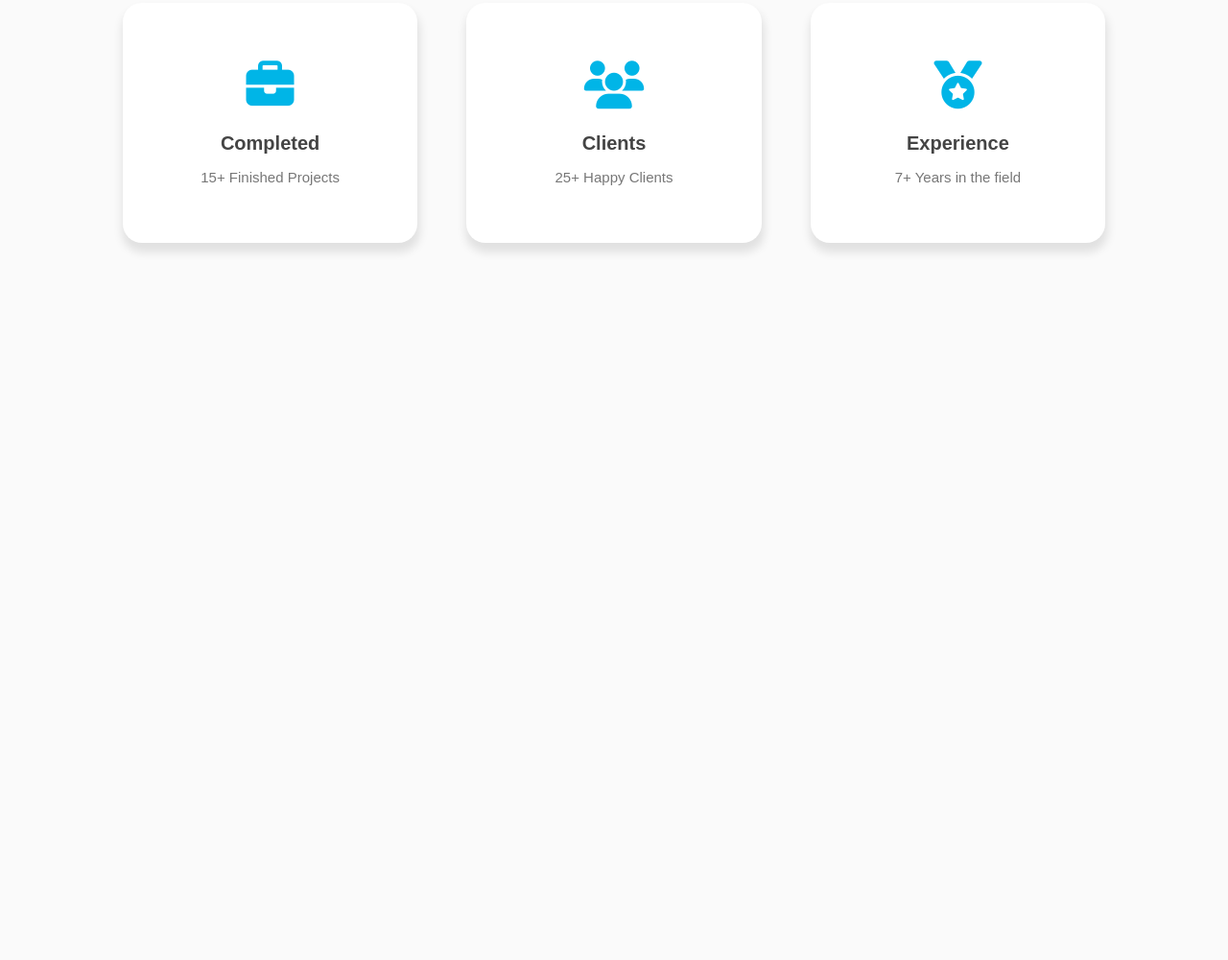
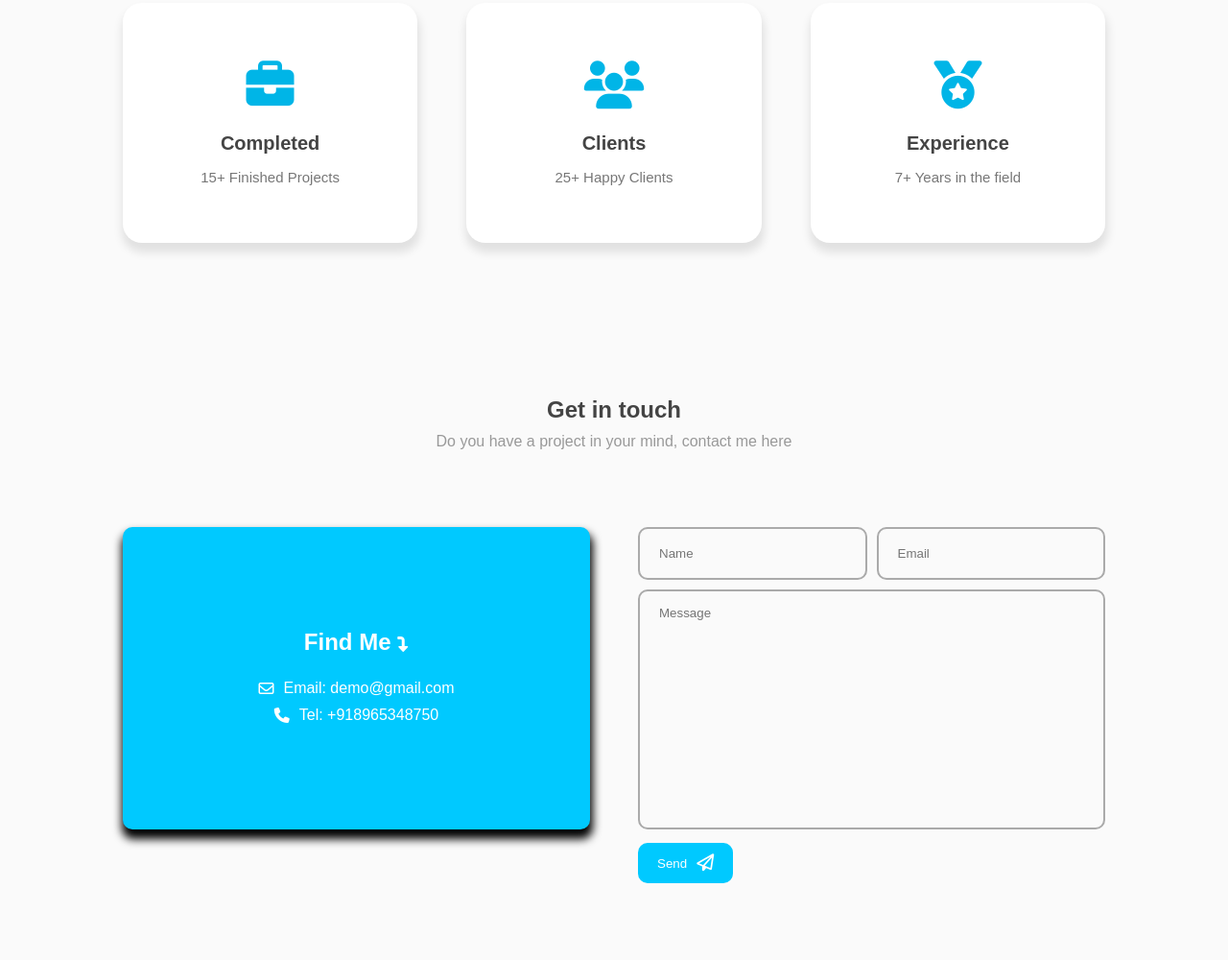
Before and after one commit to Soumya-Jagannath-Ojha/Frontend-Portfolio, a plain HTML site: page portfolio.html in a window 1280 px wide. Shown: the part 1471-2471 px from the top of the page at 96% size. Before the commit the page ends 1804 px from the top, so only its background shows below. Drawn offline with Linux system fonts and the light colour scheme.

Commit message:
contact section add

```diff
--- a/portfolio.css
+++ b/portfolio.css
@@ -362,3 +362,76 @@ h3{
   font-size: 15px;
   color: rgb(119, 119, 119);
 }
+.top-header > span{
+  color: rgb(153, 153, 153);
+}
+
+/* Contact section */
+.contact-info{
+  position: relative;
+  display: flex;
+  flex-direction: column;
+  justify-content: center;
+  align-items: center;
+  width: 100%;
+  height: 315px;
+  box-shadow: 1px 8px 10px 2px;
+  padding: 20px 30px;
+  background: var(--second-color);
+  border-radius: 10px;
+  overflow:hidden;
+}
+.contact-info > h2{
+  color: var(--color-white);
+  margin-bottom: 20px;
+}
+.contact-info > p{
+  display: flex;
+  align-items: center;
+  gap: 10px;
+  color: var(--color-white);
+  margin-block: 5px;
+}
+
+.form-control{
+  display: flex;
+  flex-direction: column;
+  gap: 10px;
+  width: 100%;
+}
+.form-inputs{
+  display: flex;
+  gap: 10px;
+  width: 100%;
+}
+.input-field{
+  width: 50%;
+  height: 55px;
+  background: transparent;
+  border: 2px solid #AAA;
+  border-radius: 10px;
+  padding-inline: 20px;
+  outline: none;
+}
+textarea{
+  width: 100%;
+  height: 250px;
+  background: transparent;
+  border: 2px solid #AAA;
+  border-radius: 10px;
+  padding: 15px 20px;
+  outline: none;
+  resize: none;
+
+}
+
+.form-button > .btn{
+  display: flex;
+  align-items: center;
+  justify-content: center;
+  background: var(--second-color);
+  color: var(--color-white);
+}
+.form-button i{
+  font-size: 18px;
+}
--- a/portfolio.html
+++ b/portfolio.html
@@ -175,6 +175,50 @@
                 </div>
             </section>
 
+            <!------ CONTACT BOX ------>
+            <section class="section" id="contact">
+                <div class="top-header">
+                    <h1>Get in touch</h1>
+                    <span>Do you have a project in your mind, contact me here</span>
+                </div>
+                <div class="row">
+                    <div class="col">
+                        <div class="contact-info">
+                            <h2>
+                                Find Me
+                                <i class="fa-solid fa-turn-down"></i>
+                            </h2>
+                            <p>
+                                <i class="fa-regular fa-envelope"></i>
+                                Email: demo@gmail.com
+
+                            </p>
+                            <p>
+                                <i class="fa-solid fa-phone"></i>
+                                Tel: +918965348750
+                            </p>
+                        </div>
+                    </div>
+                    <div class="col">
+                        <div class="form-control">
+                            <div class="form-inputs">
+                                <input type="text" class="input-field" name="" id="" placeholder="Name">
+                                <input type="email" class="input-field" name="" id="" placeholder="Email">
+                            </div>
+                            <div class="text-area">
+                                <textarea name="" id="" placeholder="Message"></textarea>
+                            </div>
+                            <div class="form-button">
+                                <button class="btn">
+                                    Send
+                                    <i class="fa-regular fa-paper-plane"></i>
+                                </button>
+                            </div>
+                        </div>
+                    </div>
+                </div>
+            </section>
+
         </main>
     </div>
 
```
